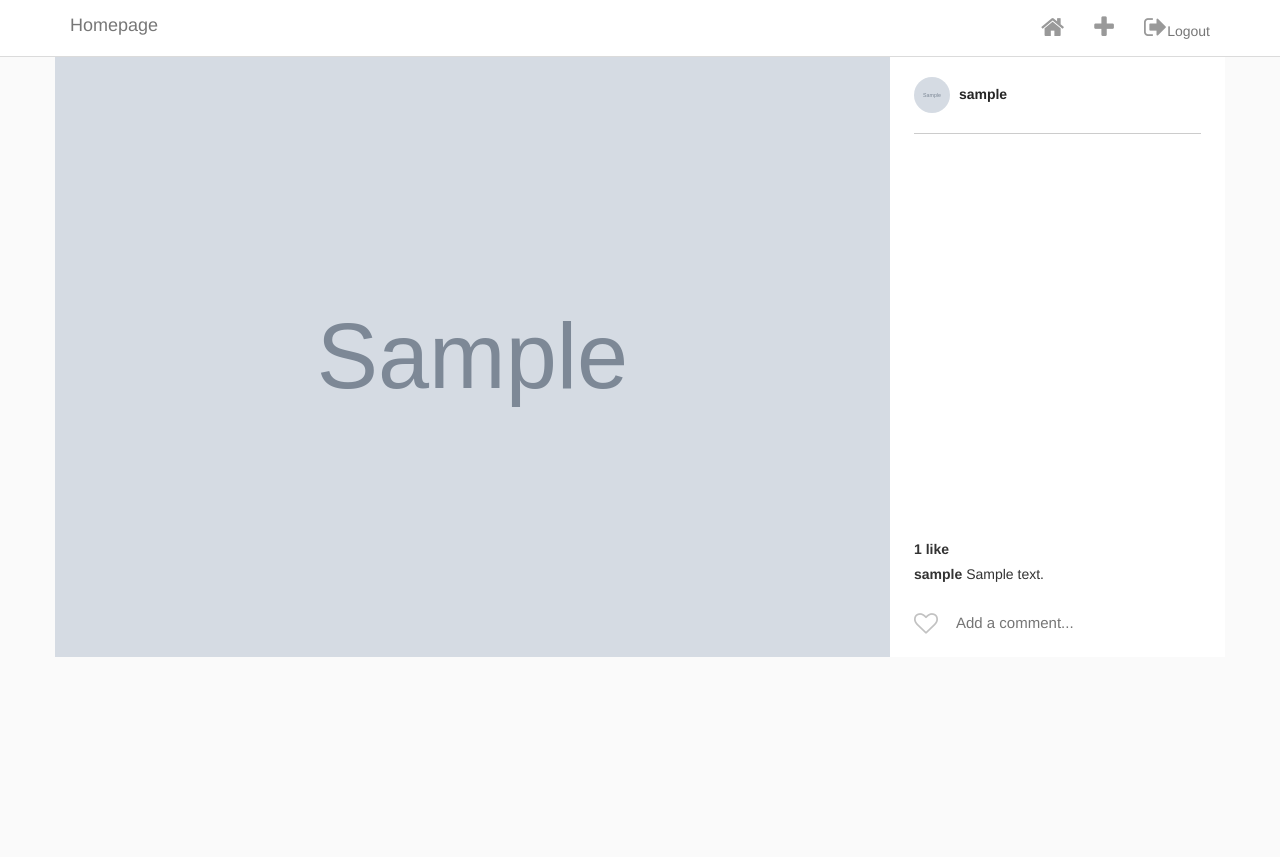
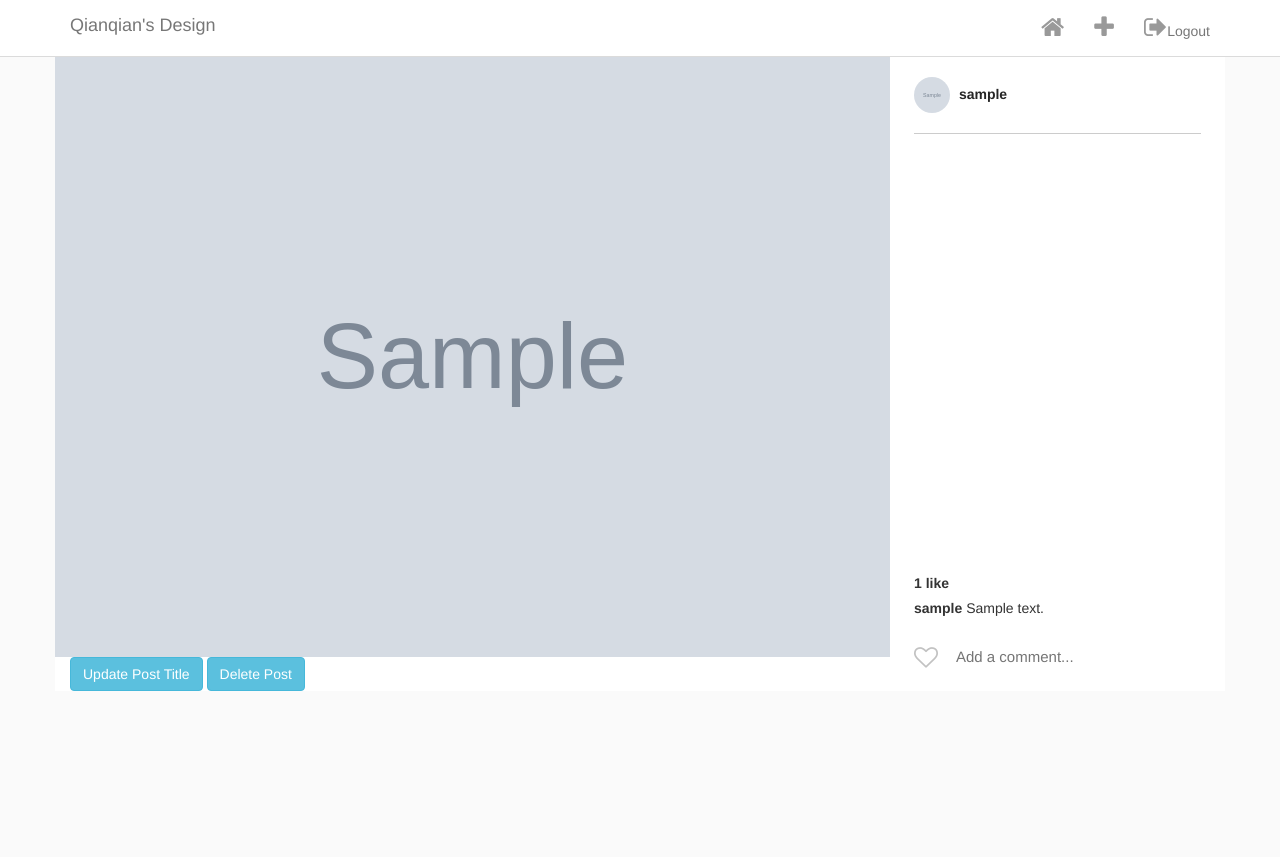
Before and after one commit to QianqianShan/Django_Full_Stack_Web_Development, a Django app: page /post/1/ in a window 1280 px wide. Run offline with Django 3.2, Linux system fonts and the light colour scheme; a user stored in the database is signed in; tables that the repository leaves empty hold one stand-in row (values such as "Sample post"); grey boxes marked "Sample" are stand-in pictures; some libraries are stand-ins or nearby versions.

Commit message:
Add update/delete post in post detail to only the loggin user https://stackoverflow.com/questions/16906515/how-can-i-get-the-username-of-the-logged-in-user-in-django

```diff
--- a/FunApp/views.py
+++ b/FunApp/views.py
@@ -37,9 +37,13 @@ class PostDetailView(DetailView):
 class PostCreateView(CreateView):
     model = Post
     template_name = 'add_post.html'
-    # required form infor, selected from Post class attributes
-    fields = '__all__'
+    # required form info, selected from Post class attributes
+    # fields = '__all__'
+    fields = ['title', 'image']
     # fields = 'title'
+    def form_valid(self, form):
+        form.instance.author = self.request.user
+        return super().form_valid(form)
 
 # UpdateView
 class PostUpdateView(UpdateView):
@@ -47,6 +51,11 @@ class PostUpdateView(UpdateView):
     template_name = 'update_post.html'
     # only update title
     fields = ('title',)
+    def form_valid(self, form):
+        form.instance.author = self.request.user
+        return super().form_valid(form)
+
+
 
 # DeleteView
 class PostDeleteView(DeleteView):
--- a/templates/navigation.html
+++ b/templates/navigation.html
@@ -1,7 +1,7 @@
 <div class="navbar navbar-default navbar-fixed-top" id="main-nav">
     <div class="container desktop">
         <div class="navbar-header">
-            <a href="{% url 'home' %}" class="navbar-brand">Homepage</a>
+            <a href="{% url 'home' %}" class="navbar-brand">Qianqian's Design</a>
         </div>
          <!-- navbar right, so buttons align horizontally  -->
         <div id="navbar-main">
--- a/templates/post_detail.html
+++ b/templates/post_detail.html
@@ -17,6 +17,17 @@
         <!-- show the image 1000px * 1000px -->
         <div class="image__wrapper">
             <img class="card__main-image" src="http://{{ request.META.HTTP_HOST }}/{{object.image.url}}" width='1000', height='1000'>
+        </div>
+        <!-- update post title / delete post -->
+        <div class="container">
+          <!-- add a hyperlink to redirect to make_post url
+      primary key can be passed by object.id, object.pk,
+      post.id, post.pk (post is the lower case model name)
+      update_post needs primary key argument  -->
+          {% if request.user.username == object.author.username %}
+          <a href="{% url 'update_post' object.id %}" class="btn btn-info" role="button">Update Post Title</a>
+          <a href="{% url 'delete_post' object.id %}" class="btn btn-info" role="button">Delete Post</a>
+          {% endif %}
         </div>
         <!-- comments and like -->
         <div class="comments-portion">
--- a/templates/user_profile.html
+++ b/templates/user_profile.html
@@ -20,6 +20,7 @@
                         <a class="edit-desktop" href="{% url 'edit_profile' object.id %}">
                             <button class="edit-profile">Edit Profile</button>
                         </a>
+
                     {% else %}
                         <!-- if the user is not self, see  -->
                         {% is_following user object as following %}
```
Also changed, not shown: FunApp/migrations/0001_initial.py, static/images/posts/cat-dog.jpg (renamed from static/images/posts/cat-dog_LaP8FEi.jpg), static/images/profiles/IMG_1211.JPG (deleted), static/images/profiles/pikachu_8dC7o4F.jpeg (deleted).
